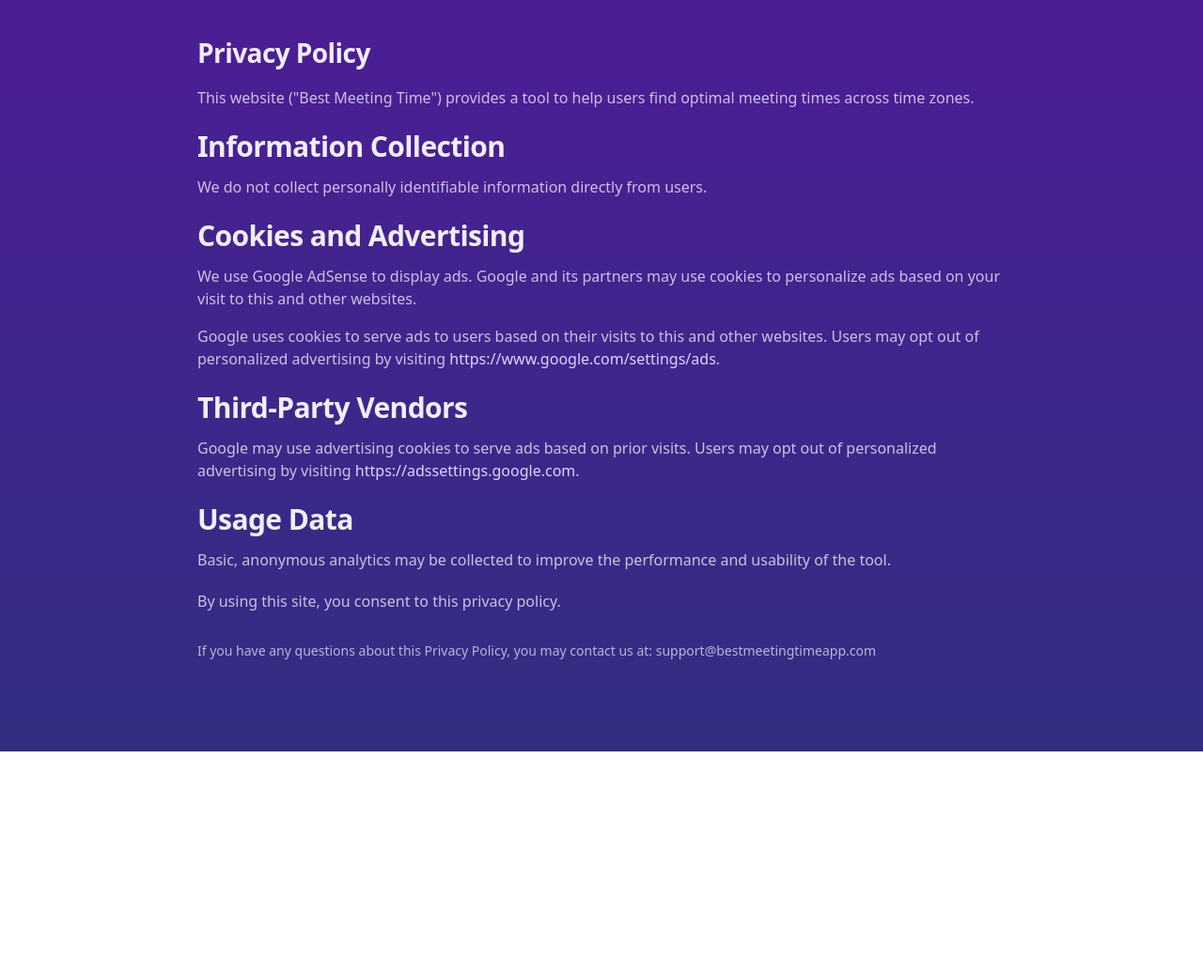
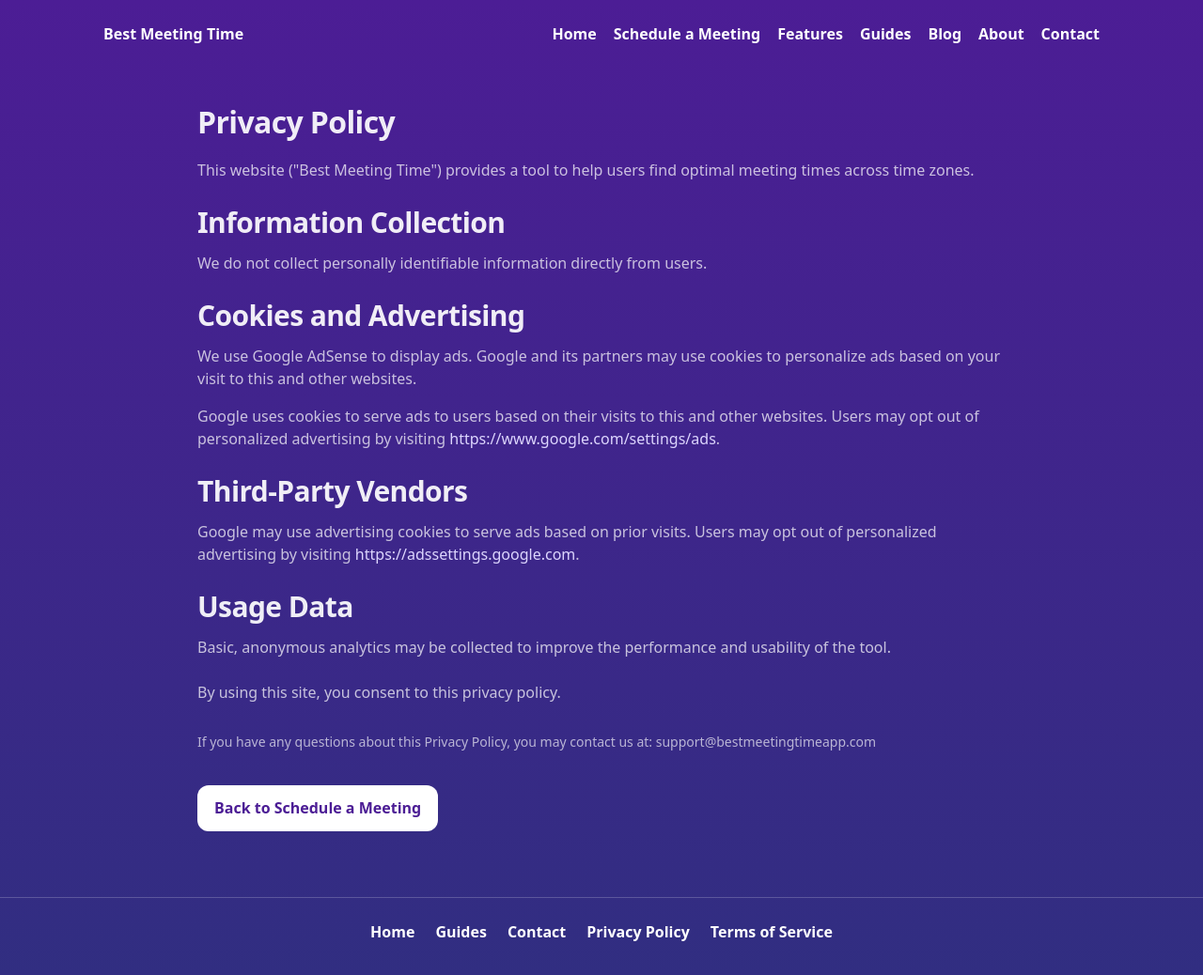
Before and after one commit to techtalk1282/Best-Meeting-Time, a Next.js app: page /privacy-policy in a window 1280 px wide. Shown: the whole page at 94% size. Before the commit the page ends 800 px from the top, so only its background shows below. Built offline with nearby package versions, Linux system fonts and the light colour scheme.

Commit message:
Improve privacy policy navigation for AdSense readiness
Updated privacy policy page to version 1.2 with site navigation and footer. Preserved existing AdSense privacy wording and added new layout.

```diff
--- a/app/privacy-policy/page.tsx
+++ b/app/privacy-policy/page.tsx
@@ -1,61 +1,180 @@
 /**
  * File: app/privacy-policy/page.tsx
- * Version: v1.1
+ * Version: v1.2
  * Purpose:
  * - Privacy policy page required for AdSense approval
- * - Updated with official Google AdSense cookie wording + contact info
+ * - Adds site navigation and footer so the legal page is not isolated
+ * - Preserves existing AdSense privacy wording
+ *
+ * Rollback:
+ * - Revert to v1.1 if the legal page layout causes any visual regression
  */
+
+import Link from "next/link";
 
 export default function PrivacyPolicy() {
   return (
-    <main style={{ padding: "40px 20px", maxWidth: "900px", margin: "0 auto", color: "white", lineHeight: "1.6" }}>
+    <main
+      style={{
+        minHeight: "100vh",
+        background: "linear-gradient(180deg, #4c1d95 0%, #312e81 100%)",
+        color: "white",
+      }}
+    >
+      <nav
+        style={{
+          maxWidth: "1100px",
+          margin: "0 auto",
+          padding: "24px 20px",
+          display: "flex",
+          justifyContent: "space-between",
+          alignItems: "center",
+          gap: "20px",
+          flexWrap: "wrap",
+        }}
+      >
+        <Link href="/" style={{ color: "white", fontWeight: 800, textDecoration: "none" }}>
+          Best Meeting Time
+        </Link>
 
-      <h1 style={{ fontSize: "28px", fontWeight: "bold", marginBottom: "20px" }}>
+        <div style={{ display: "flex", gap: "18px", flexWrap: "wrap", alignItems: "center" }}>
+          <Link href="/" style={{ color: "white", textDecoration: "none", fontWeight: 700 }}>
+            Home
+          </Link>
+          <Link href="/how-it-works" style={{ color: "white", textDecoration: "none", fontWeight: 700 }}>
+            Schedule a Meeting
+          </Link>
+          <Link href="/features" style={{ color: "white", textDecoration: "none", fontWeight: 700 }}>
+            Features
+          </Link>
+          <Link href="/guides" style={{ color: "white", textDecoration: "none", fontWeight: 700 }}>
+            Guides
+          </Link>
+          <Link href="/blog" style={{ color: "white", textDecoration: "none", fontWeight: 700 }}>
+            Blog
+          </Link>
+          <Link href="/about" style={{ color: "white", textDecoration: "none", fontWeight: 700 }}>
+            About
+          </Link>
+          <Link href="/contact" style={{ color: "white", textDecoration: "none", fontWeight: 700 }}>
+            Contact
+          </Link>
+        </div>
+      </nav>
+
+      <section
+        style={{
+          maxWidth: "900px",
+          margin: "0 auto",
+          padding: "40px 20px 70px",
+          lineHeight: "1.6",
+        }}
+      >
+        <h1 style={{ fontSize: "32px", fontWeight: "bold", marginBottom: "20px" }}>
           Privacy Policy
         </h1>
 
         <p>
-        This website ("Best Meeting Time") provides a tool to help users find optimal meeting times across time zones.
+          This website ("Best Meeting Time") provides a tool to help users find optimal meeting
+          times across time zones.
         </p>
 
-      <h2 style={{ marginTop: "20px" }}>Information Collection</h2>
+        <h2 style={{ marginTop: "24px" }}>Information Collection</h2>
+        <p>We do not collect personally identifiable information directly from users.</p>
+
+        <h2 style={{ marginTop: "24px" }}>Cookies and Advertising</h2>
         <p>
-        We do not collect personally identifiable information directly from users.
-      </p>
-
-      <h2 style={{ marginTop: "20px" }}>Cookies and Advertising</h2>
-      <p>
-        We use Google AdSense to display ads. Google and its partners may use cookies to personalize ads based on your visit to this and other websites.
+          We use Google AdSense to display ads. Google and its partners may use cookies to
+          personalize ads based on your visit to this and other websites.
         </p>
 
         <p>
-        Google uses cookies to serve ads to users based on their visits to this and other websites. Users may opt out of personalized advertising by visiting{" "}
-        <a href="https://www.google.com/settings/ads" target="_blank" rel="noopener noreferrer" style={{ color: "#ddd6fe" }}>
+          Google uses cookies to serve ads to users based on their visits to this and other
+          websites. Users may opt out of personalized advertising by visiting{" "}
+          <a
+            href="https://www.google.com/settings/ads"
+            target="_blank"
+            rel="noopener noreferrer"
+            style={{ color: "#ddd6fe" }}
+          >
             https://www.google.com/settings/ads
-        </a>.
+          </a>
+          .
         </p>
 
-      <h2 style={{ marginTop: "20px" }}>Third-Party Vendors</h2>
+        <h2 style={{ marginTop: "24px" }}>Third-Party Vendors</h2>
         <p>
-        Google may use advertising cookies to serve ads based on prior visits. Users may opt out of personalized advertising by visiting{" "}
-        <a href="https://adssettings.google.com" target="_blank" rel="noopener noreferrer" style={{ color: "#ddd6fe" }}>
+          Google may use advertising cookies to serve ads based on prior visits. Users may opt out
+          of personalized advertising by visiting{" "}
+          <a
+            href="https://adssettings.google.com"
+            target="_blank"
+            rel="noopener noreferrer"
+            style={{ color: "#ddd6fe" }}
+          >
             https://adssettings.google.com
-        </a>.
+          </a>
+          .
         </p>
 
-      <h2 style={{ marginTop: "20px" }}>Usage Data</h2>
+        <h2 style={{ marginTop: "24px" }}>Usage Data</h2>
         <p>
-        Basic, anonymous analytics may be collected to improve the performance and usability of the tool.
+          Basic, anonymous analytics may be collected to improve the performance and usability of
+          the tool.
         </p>
 
-      <p style={{ marginTop: "20px" }}>
+        <p style={{ marginTop: "24px" }}>
           By using this site, you consent to this privacy policy.
         </p>
 
         <p style={{ marginTop: "30px", fontSize: "14px", opacity: 0.9 }}>
-        If you have any questions about this Privacy Policy, you may contact us at: support@bestmeetingtimeapp.com
+          If you have any questions about this Privacy Policy, you may contact us at:
+          support@bestmeetingtimeapp.com
         </p>
 
+        <div style={{ marginTop: "36px" }}>
+          <Link
+            href="/how-it-works"
+            style={{
+              display: "inline-block",
+              background: "white",
+              color: "#4c1d95",
+              padding: "12px 18px",
+              borderRadius: "12px",
+              fontWeight: 800,
+              textDecoration: "none",
+            }}
+          >
+            Back to Schedule a Meeting
+          </Link>
+        </div>
+      </section>
+
+      <footer
+        style={{
+          borderTop: "1px solid rgba(255,255,255,0.2)",
+          padding: "24px 20px 34px",
+          textAlign: "center",
+        }}
+      >
+        <div style={{ display: "flex", justifyContent: "center", gap: "22px", flexWrap: "wrap" }}>
+          <Link href="/" style={{ color: "white", textDecoration: "none", fontWeight: 700 }}>
+            Home
+          </Link>
+          <Link href="/guides" style={{ color: "white", textDecoration: "none", fontWeight: 700 }}>
+            Guides
+          </Link>
+          <Link href="/contact" style={{ color: "white", textDecoration: "none", fontWeight: 700 }}>
+            Contact
+          </Link>
+          <Link href="/privacy-policy" style={{ color: "white", textDecoration: "none", fontWeight: 700 }}>
+            Privacy Policy
+          </Link>
+          <Link href="/terms-of-service" style={{ color: "white", textDecoration: "none", fontWeight: 700 }}>
+            Terms of Service
+          </Link>
+        </div>
+      </footer>
     </main>
   );
 }
```
Lines whose indentation alone changed are shown as unchanged.
